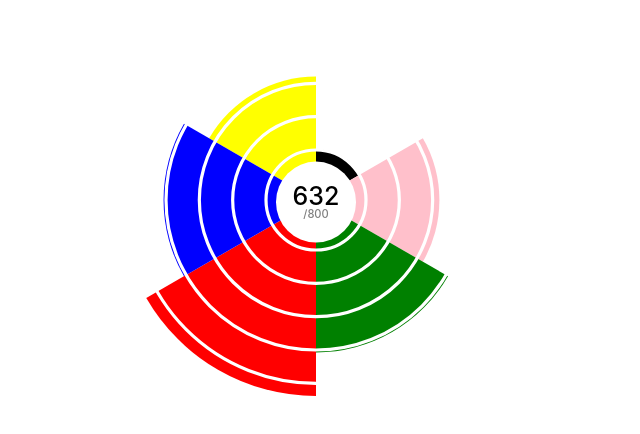
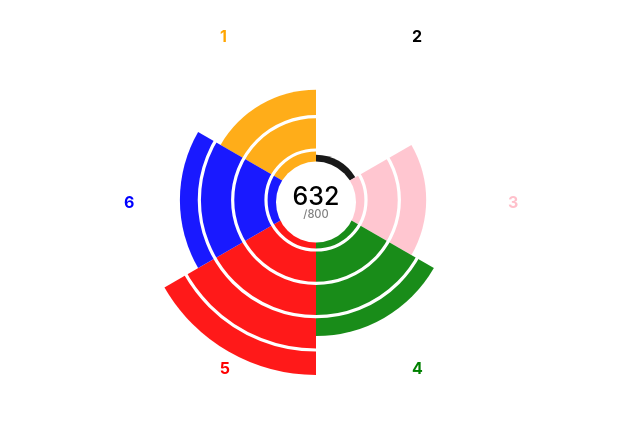
Before and after one commit to trotzig/react-polar-chart, a React (Create React App) app: page / in a window 1280 px wide. Shown: the top 434 px of the page, without its empty margins (324-964 px from the left). Built offline with nearby package versions, Linux system fonts and the light colour scheme.

Commit message:
Add labels
These are rendered in a circle, outside their slice.

```diff
--- a/src/App.js
+++ b/src/App.js
@@ -19,26 +19,32 @@ class App extends Component {
             onSliceSelected={(slice, index) => this.setState({ activeSlice: index })}
             slices={[
               {
+                label: '1',
                 value: 5,
-                color: 'yellow',
+                color: 'orange',
               },
               {
+                label: '2',
                 value: 0,
                 color: 'black',
               },
               {
+                label: '3',
                 value: 5,
                 color: 'pink',
               },
               {
+                label: '4',
                 value: 7,
                 color: 'green',
               },
               {
+                label: '5',
                 value: 10,
                 color: 'red',
               },
               {
+                label: '6',
                 value: 7,
                 color: 'blue',
               },
--- a/src/PolarChart.js
+++ b/src/PolarChart.js
@@ -3,7 +3,7 @@ import React from 'react';
 const SIZE = 100;
 const RAD_CIRCUMFERENCE = Math.PI * 2;
 const CENTER = SIZE / 2;
-const RADIUS = CENTER - 1; // padding to prevent clipping
+const RADIUS = CENTER - (CENTER / 8); // padding to prevent clipping
 const MIN_SLICE_SIZE = CENTER * 0.07;
 const NUMBER_OF_INDICATING_CIRCLES = 5;
 
@@ -37,9 +37,13 @@ function renderPaths({ slices, onSliceSelected, activeSlice }) {
 
     const relValue = (value + MIN_SLICE_SIZE) / (highestValue + MIN_SLICE_SIZE);
     const translate = (1 - relValue) * 50;
-    let opacity = 1;
-    if (typeof activeSlice !== 'undefined' && index !== activeSlice) {
-      opacity = 0.5;
+    let opacity = 0.9;
+    if (typeof activeSlice !== 'undefined') {
+      if (index === activeSlice) {
+        opacity = 1;
+      } else {
+        opacity = 0.5;
+      }
     }
     return (
       <path
@@ -62,6 +66,7 @@ function renderPaths({ slices, onSliceSelected, activeSlice }) {
 
 export default function PolarChart({ maxScore, score, slices, activeSlice, onSliceSelected }) {
   const gap = CENTER / (NUMBER_OF_INDICATING_CIRCLES + 1);
+  const degPerSlice = 360 / slices.length;
   return (
     <div
       className="PolarChart"
@@ -72,6 +77,9 @@ export default function PolarChart({ maxScore, score, slices, activeSlice, onSli
       <style>{`
         .PolarChart path {
           cursor: pointer;
+        }
+        .PolarChart path:hover {
+          opacity: 1 !important;
         }
         .PolarChart-innerCircle {
           position: absolute;
@@ -97,7 +105,44 @@ export default function PolarChart({ maxScore, score, slices, activeSlice, onSli
           display: block;
           line-height: 1;
         }
+        .PolarChart-label {
+          height: 50%;
+          position: absolute;
+          left: 50%;
+          top: 0;
+          transform-origin: bottom center;
+          font-weight: bold;
+          width: 0;
+        }
       `}</style>
+      {slices.map((slice, i) => {
+        const { label, color } = slice;
+        const deg = (360 * (i / slices.length)) - (degPerSlice / 2);
+        let opacity = 1;
+        if (typeof activeSlice !== 'undefined' && i !== activeSlice) {
+          opacity = 0.5;
+        }
+        return (
+          <div
+            className="PolarChart-label"
+            style={{
+              color,
+              transform: `rotate(${deg}deg)`,
+            }}
+          >
+            <div
+              style={{
+                transform: `translateX(-50%) rotate(${360 - deg}deg)`,
+                cursor: 'pointer',
+                opacity,
+              }}
+              onClick={() => onSliceSelected(slice, i)}
+            >
+              {label}
+            </div>
+          </div>
+        );
+      })}
       <svg viewBox={`0 0 ${SIZE} ${SIZE}`}>
         <g transform={`rotate(-90 ${CENTER} ${CENTER})`}>
           {renderPaths({ slices, onSliceSelected, activeSlice })}
```
